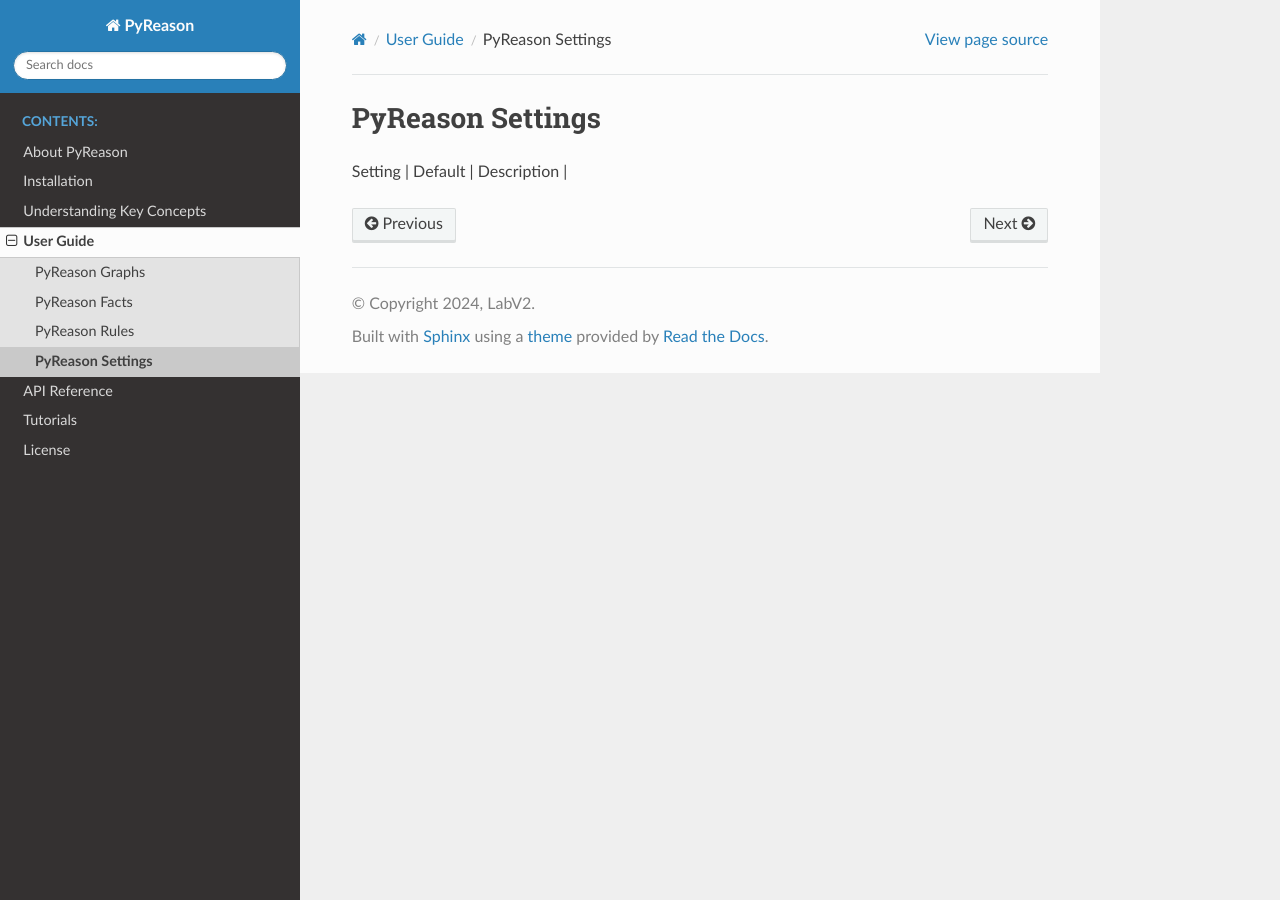
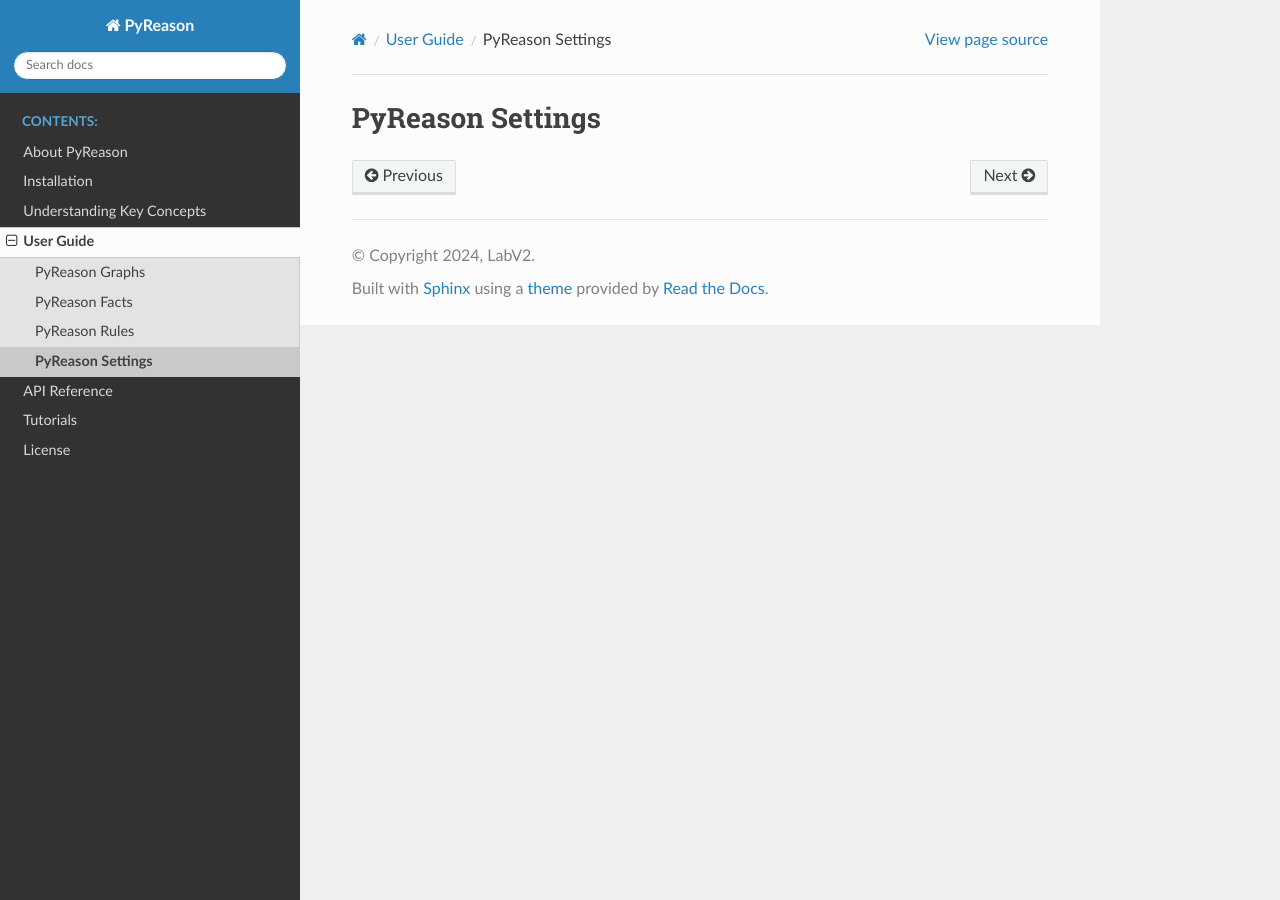
Before and after one commit to lab-v2/pyreason, a Sphinx documentation site: the page built from docs/source/user_guide/4_pyreason_settings.rst, in a window 1280 px wide. Built offline with Sphinx 7.4.7 and the Read the Docs theme 3.1.0, drawn with Linux system fonts in a browser that asks for light colours; pages that are not in the unit, such as notebooks, are missing from menus; part of the change alters nothing that is shown.

```diff
--- a/docs/source/user_guide/4_pyreason_settings.rst
+++ b/docs/source/user_guide/4_pyreason_settings.rst
@@ -1,35 +1,6 @@
 
 PyReason Settings
 =================
-
-
-+-----------------+------------------+-------------------------------------------------------+
-| Setting         | Default          | Description                                           |
-+-----------------+------------------+-------------------------------------------------------+
-| verbose         | True             | Returns whether verbose mode is on                    |
-+-----------------+------------------+-------------------------------------------------------+
-| output to file  | False            | Returns whether output is going to be printed to file |
-+-----------------+------------------+-------------------------------------------------------+
-| output file name  | 'pyreason_output'   | Returns the name the file output will be saved as. |
-+-----------------+------------------+-------------------------------------------------------+
-| graph attribute parsing         | True          | Returns whether graph will be parsed for attributes or not.                                           |
-+-----------------+------------------+-------------------------------------------------------+
-| abort_on_inconsistency         | False          | Returns whether program will abort when it encounters an inconsistency in the interpretation                                           |
-+-----------------+------------------+-------------------------------------------------------+
-| Setting         | Default          | Description                                           |
-+-----------------+------------------+-------------------------------------------------------+
-| Setting         | Default          | Description                                           |
-+-----------------+------------------+-------------------------------------------------------+
-| Setting         | Default          | Description                                           |
-+-----------------+------------------+-------------------------------------------------------+
-| Setting         | Default          | Description                                           |
-+-----------------+------------------+-------------------------------------------------------+
-| Setting         | Default          | Description                                           |
-+-----------------+------------------+-------------------------------------------------------+
-| Setting         | Default          | Description                                           |
-+-----------------+------------------+-------------------------------------------------------+
-| Setting         | Default          | Description                                           |
-
 
 
 +------------------------------+------------------+-------------------------------------------------------+
```
